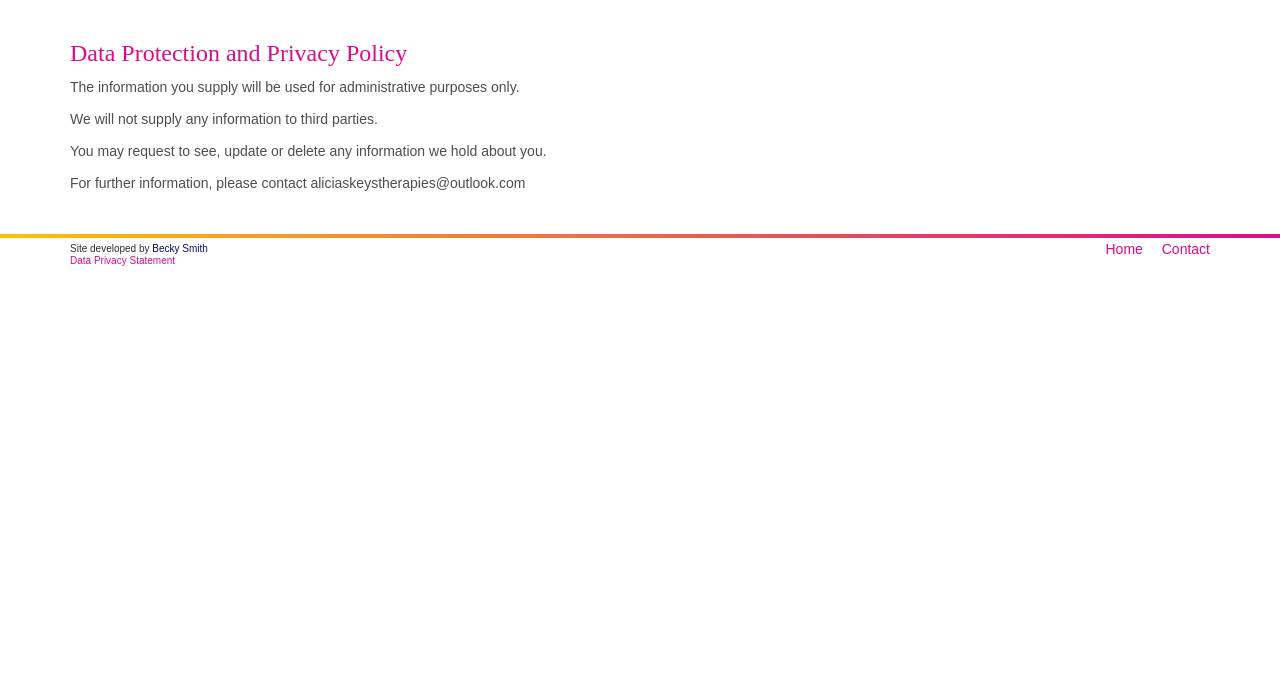
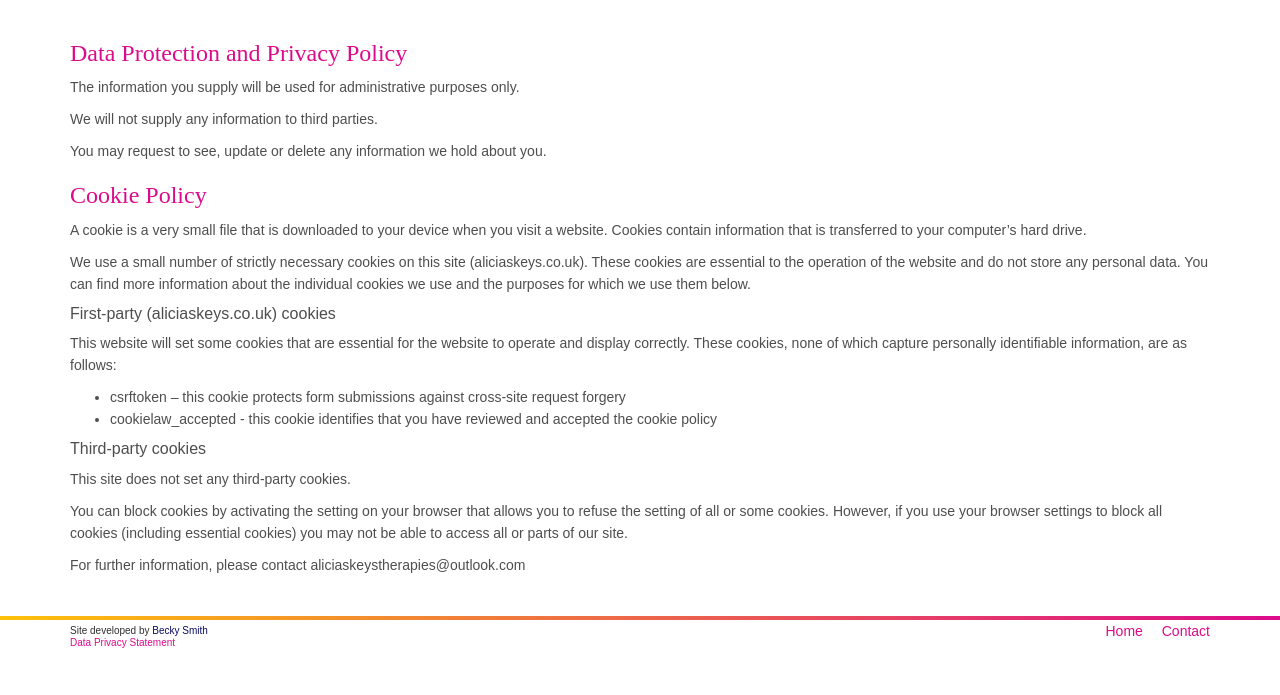
Before and after one commit to rebkwok/aliciaskeys, a Django app: page /privacy-policy/ in a window 1280 px wide. Shown: the part 105-800 px from the top of the page. Run offline with Django 3.2, Linux system fonts and the light colour scheme; some libraries are stand-ins or nearby versions.

Commit message:
Add cookie policy and banner

```diff
--- a/aliciaskeys/settings.py
+++ b/aliciaskeys/settings.py
@@ -59,6 +59,7 @@ INSTALLED_APPS = [
     'django.contrib.messages',
     'django.contrib.staticfiles',
     'django.contrib.sites',
+    'cookielaw',
     'django_extensions',
     'debug_toolbar',
     'website'
--- a/requirements.txt
+++ b/requirements.txt
@@ -1,6 +1,7 @@
 Django==2.0.3
 coverage==4.5.1
 dj-database-url==0.5.0
+django-cookie-law==2.0.1
 django-debug-toolbar==1.9.1
 django-environ==0.4.4
 django-extensions==2.0.0
--- a/static/website/css/main.css
+++ b/static/website/css/main.css
@@ -1944,3 +1944,13 @@ ul.classes-filter {
   display: inline-block;
   margin: 0px 10px 0px 10px;
 }
+
+
+/*Cookie law banner*/
+div#CookielawBanner {
+  background-color: rgba(255, 0, 0, 0.1);
+  padding: 5px;
+  font-size: smaller;
+  border: solid 1px rgba(255, 0, 0, 0.5);
+  margin: 5px;
+}
--- a/templates/base.html
+++ b/templates/base.html
@@ -1,4 +1,5 @@
 {% load staticfiles %}
+{% load cookielaw_tags %}
 
 <!DOCTYPE html>
 <html lang="en-gb">
@@ -91,6 +92,8 @@
     </div>
     </header><!--/header-->
 
+    {% cookielaw_banner %}
+
     {% block messages %}
     {% if messages %}
           <div class="row">
@@ -158,6 +161,7 @@
     <script src="{% static 'website/js/main.js' %}"></script>
 {#    <script src="{% static 'website/js/isotopeRowsCentered.js' %}"></script>#}
     <script src="{% static 'website/js/wow.min.js' %}"></script>
+        <script src="{% static 'cookielaw/js/cookielaw.js' %}"></script>
     <!--[if lt IE 9]>
     <script src="{% static 'website/js/html5shiv.js"></script' %}">
     <script src="{% static 'website/js/respond.min.js"></script' %}">
--- a/website/templates/website/contact_form_detail.html
+++ b/website/templates/website/contact_form_detail.html
@@ -10,8 +10,8 @@
                     <label class="control-label col-sm-3">
                         {% if field.field.required %}<span class="required">*{{ field.label }}</span>{% else %}{{ field.label }}{% endif %}
                     </label>
-                    <div class="col-sm-9 {% if field.name == 'cc' %}cbox{% endif %} {% if field.errors %}form-error{% endif %}">
-                        {{ field }}{% if field.name == 'cc' %}<label for='cc_id'></label>{% endif %}
+                    <div class="col-sm-9 {% if field.name == 'cc' or field.name == 'data_privacy_accepted' %}cbox{% endif %} {% if field.errors %}form-error{% endif %}">
+                        {{ field }}<label for='cc_{{ field.name }}'></label>
                         {% if field.errors %}
                             <span class="form-error">
                                 {{ field.errors }}
--- a/website/templates/website/privacy_policy.html
+++ b/website/templates/website/privacy_policy.html
@@ -15,6 +15,28 @@
 
      <p>You may request to see, update or delete any information we hold about you.</p>
 
+    <h2>Cookie Policy</h2>
+        <p>A cookie is a very small file that is downloaded to your device when
+            you visit a website.  Cookies contain information that is transferred
+            to your computer’s hard drive.</p>
+    <p>We use a small number of strictly necessary cookies on this site (aliciaskeys.co.uk).
+        These cookies are essential to the operation of the website and do not store any
+        personal data.  You can find more information about the individual cookies
+        we use and the purposes for which we use them below.</p>
+    <h4>First-party (aliciaskeys.co.uk) cookies</h4>
+    <p>
+    This website will set some cookies that are essential for the website to operate
+    and display correctly. These cookies, none of which capture personally identifiable
+    information, are as follows:</p>
+    <ul>
+        <li>csrftoken – this cookie protects form submissions against cross-site request forgery</li>
+        <li>cookielaw_accepted - this cookie identifies that you have reviewed and accepted the cookie policy</li>
+    </ul>
+    <h4>Third-party cookies</h4>
+    <p>This site does not set any third-party cookies.</p>
+    <p>
+    You can block cookies by activating the setting on your browser that allows you to refuse the setting of all or some cookies. However, if you use your browser settings to block all cookies (including essential cookies) you may not be able to access all or parts of our site.
+    </p>
      <p>For further information, please contact aliciaskeystherapies@outlook.com</p>
 
 </div>
```
Also changed, not shown: templates/cookielaw/banner.html (added, +16 -0 lines), website/forms.py (+14 -0 lines).
